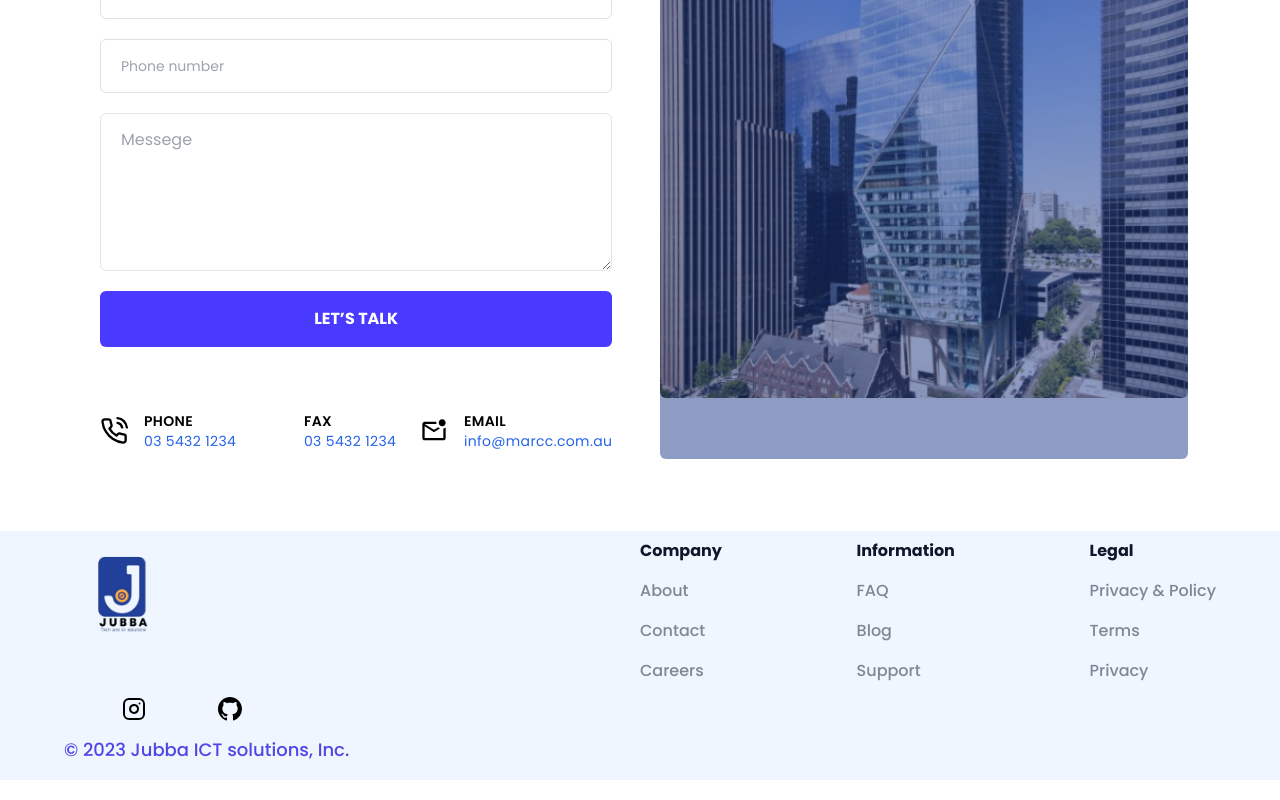
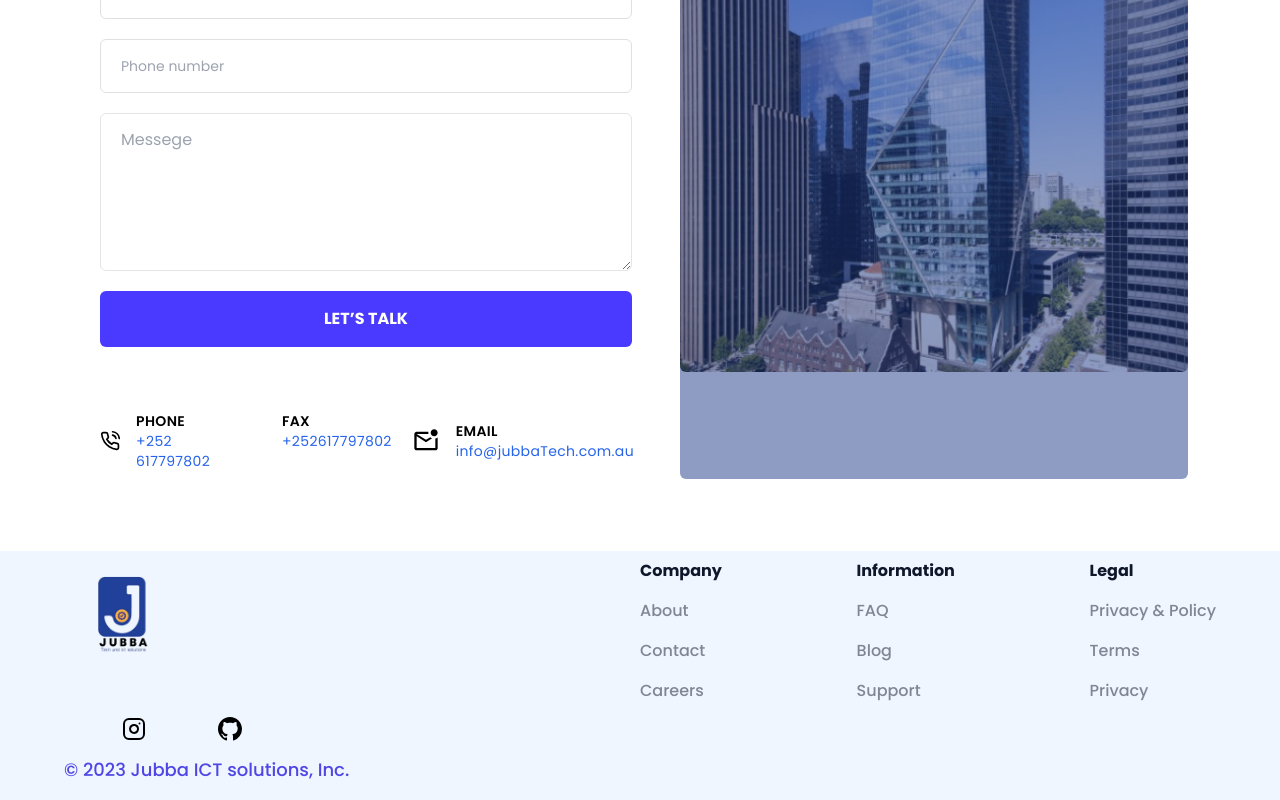
Before and after one commit to abdikadirqulle/J-tech, a React (Vite) app: page / in a window 1280 px wide. Shown: the part 4274-5074 px from the top of the page. Built offline with nearby package versions, Linux system fonts and the light colour scheme; some icons are missing.

Commit message:
Update Contact info

```diff
--- a/src/component/contact/Contact.jsx
+++ b/src/component/contact/Contact.jsx
@@ -60,7 +60,7 @@ const Contact = () => {
                         <br />
                       </span>
                       <span className="text-blue-600 dark:text-blue-400">
-                        03 5432 1234
+                        +252 617797802
                       </span>
                     </div>
                   </div>
@@ -72,7 +72,7 @@ const Contact = () => {
                         <br />
                       </span>
                       <span className="text-blue-600 dark:text-blue-400">
-                        03 5432 1234
+                        +252617797802
                       </span>
                     </div>
                   </div>
@@ -84,7 +84,7 @@ const Contact = () => {
                         <br />
                       </span>
                       <span className="text-blue-600 dark:text-blue-400">
-                        info@marcc.com.au
+                        info@jubbaTech.com.au
                       </span>
                     </div>
                   </div>
```
